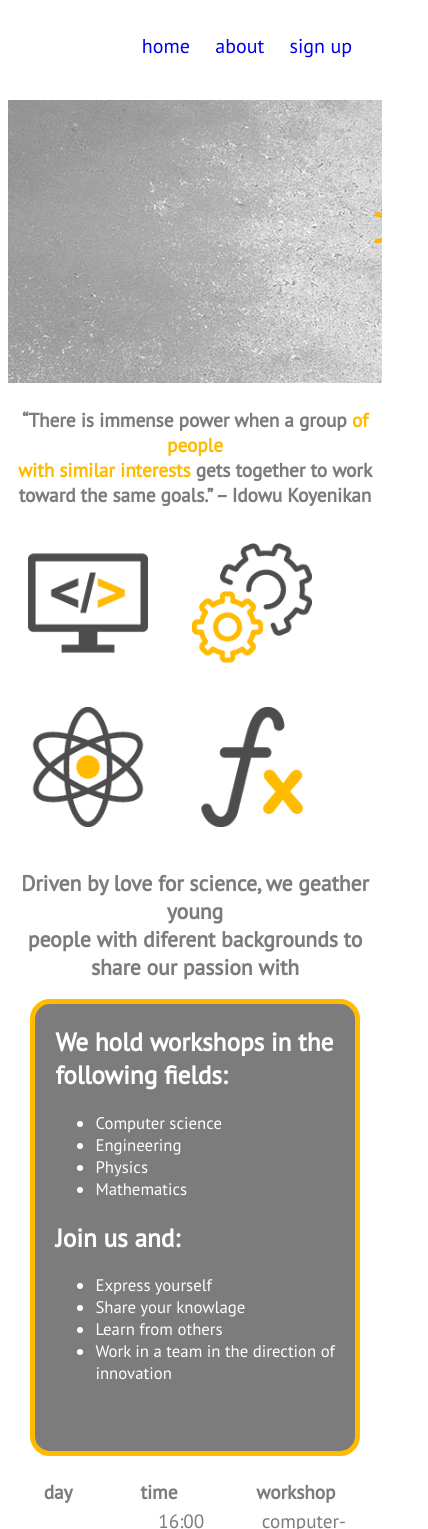
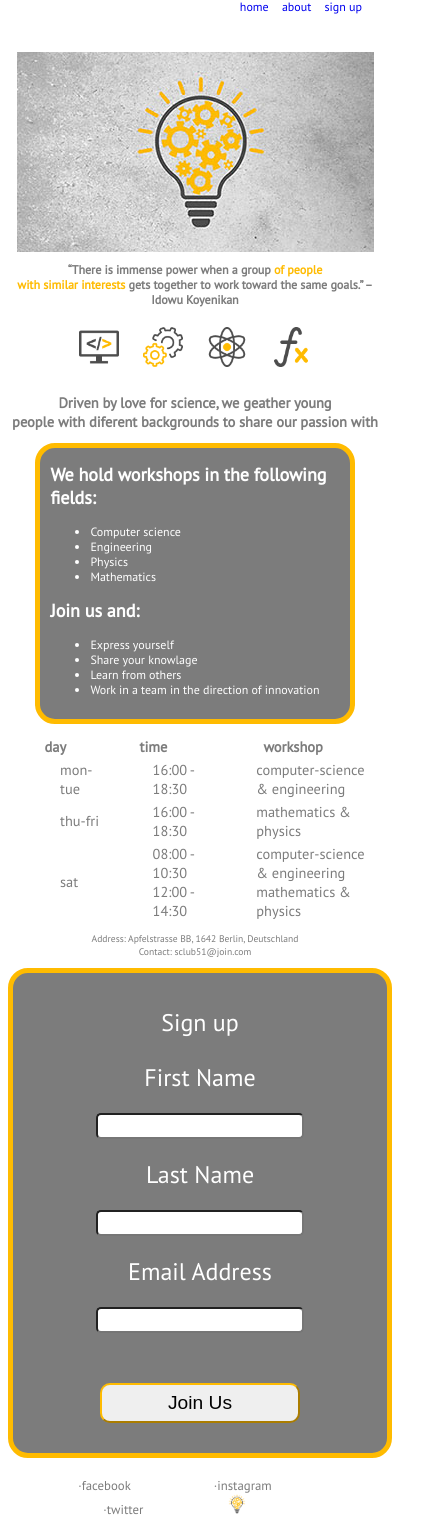
Before and after one commit to Nezzo23/science-club, a plain HTML site: page index.html in a window 390 px wide. Shown: the part 57-1586 px from the top of the page, 428 px wide, since content can reach past the window. Drawn offline with Linux system fonts and the light colour scheme.

Commit message:
add styles for under 500px

```diff
--- a/assets/css/style.css
+++ b/assets/css/style.css
@@ -325,8 +325,13 @@ table {
     font-size: 100%;
 }
 
+#logo {
+    height: 40px;
+    width: 40px;
+}
+
 footer {
-    margin: 50px;
+    margin: 40px;
 }
 
 
@@ -342,9 +347,13 @@ footer {
         font-size: 50%;
     }
 
-    #bg-image {
-        background: url(../images/900.jpg) no-repeat center center;
+ #top-wallpaper {
+     height: 250px;
+ }
 
+ #bg-image {
+     height: 250px;
+     background: url(../images/900.jpg) no-repeat center center;
     }
 
     .icon {
@@ -377,15 +386,116 @@ footer {
     #data {
         font-size: 80%;
     }
+        .join {
+            margin-top: 30px;
+            width: 200px;
+            height: 40px;
+            margin-bottom: 30px;
+            border-radius: 10px;
+            font-size: 80%;
+        }
 
-        .social-networks li {
-            font-size: 150%;
-        }
+    .social-networks li {
+        font-size: 150%;
+    }
+
+    #logo {
+        height: 30px;
+        width: 30px;
+    }
+
+
 
     footer {
         margin: 30px;
     }
 
+@media screen and (max-width:700px) {
+
+    #name {
+        margin-left: 10px;
+        font-size: 120%;
+    }
+
+    #menu>li {
+        margin-right: 10px;
+        font-size: 40%;
+    }
+
+ #top-wallpaper {
+     height: 200px;
+ }
+
+ #bg-image {
+     height: 200px;
+     background: url(../images/700.jpg) no-repeat center center;
+ }
+
+    .icon {
+        width: 40px;
+        padding: 10px;
+    }
+
+    #about-us {
+        padding-left: 10px;
+        font-size: 50%;
+        padding-bottom: 10px;
+    }
+
+
+    #quote {
+        margin-top: 10px;
+        margin-bottom: 10px;
+        font-size: 50%;
+    }
+
+
+    #about-top {
+        font-size: 40%;
+    }
+
+    table {
+        font-size: 60%;
+        padding-top: 10px;
+    }
+
+    #data {
+        font-size: 40%;
+    }
+
+    .social-networks li {
+        font-size: 80%;
+    }
+
+#logo {
+    height: 20px;
+    width: 20px;
+}
+
+    footer {
+        margin: 10px;
+    }
+
+@media screen and (max-width:500px) {
+
+    #name {
+            margin-left: 10px;
+            font-size: 80%;
+        }
+
+        #menu>li {
+            margin-right: 10px;
+            font-size: 30%;
+        }
+
+    #top-wallpaper {
+            height: 200px;
+        }
+
+        #bg-image {
+            height: 200px;
+            background: url(../images/500.jpg) no-repeat center center;
+}
 
 
  /* #workshop-types {
```
Also changed, not shown: assets/images/500.jpg (added), assets/images/700.jpg (added).
